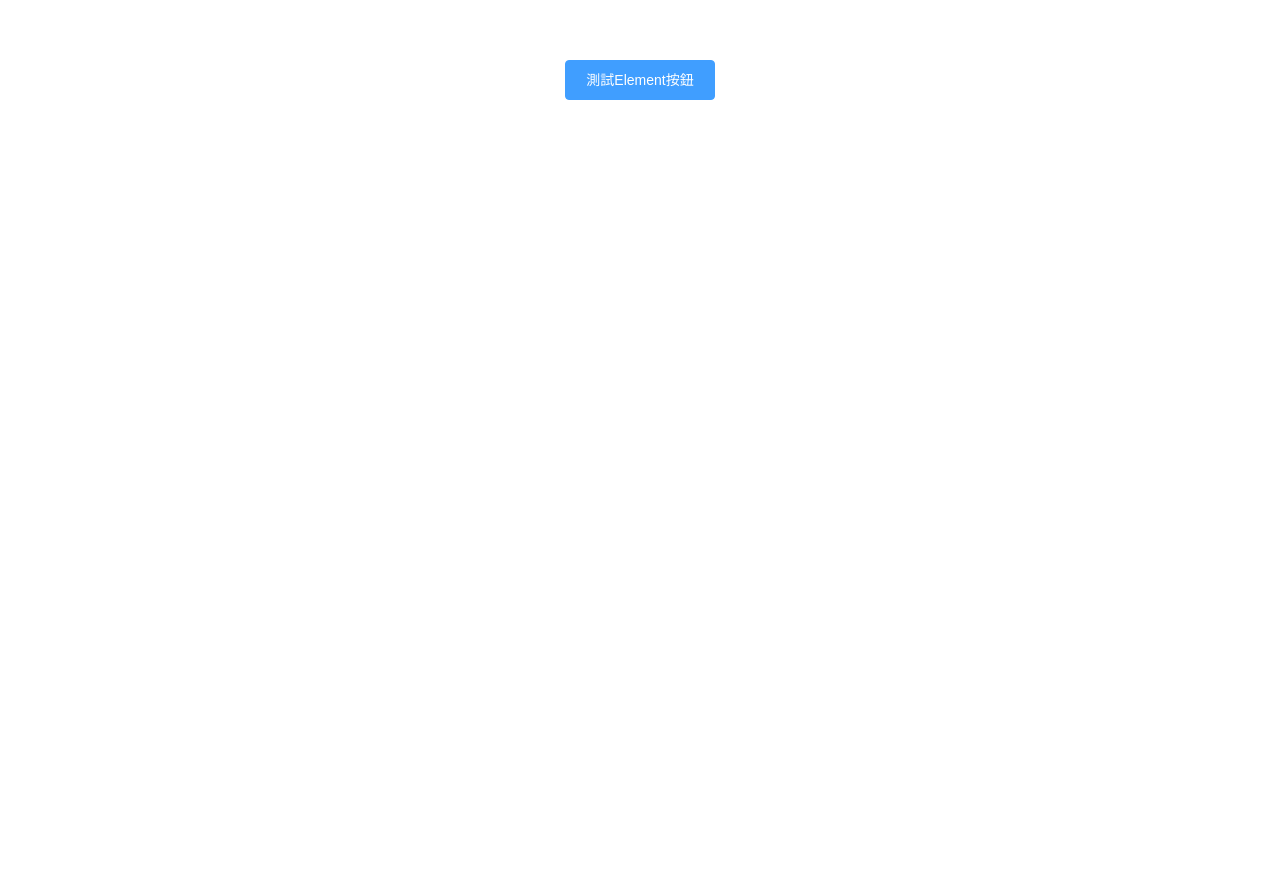
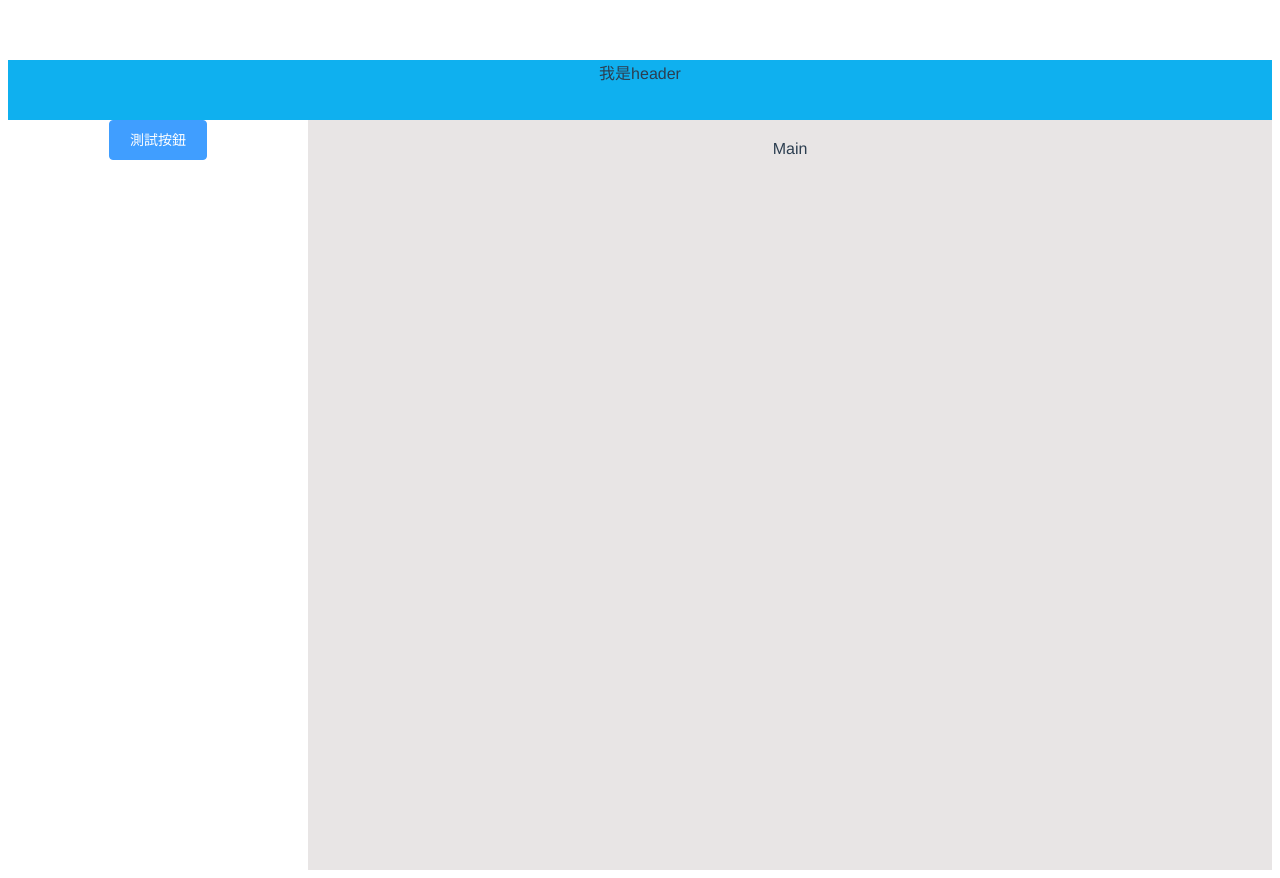
Before and after one commit to YoLo9803/sms_provider, a Vue app: page /#/page in a window 1280 px wide. Before the commit the page ends 800 px from the top, so only its background shows below. Built offline with nearby package versions, Linux system fonts and the light colour scheme.

Commit message:
add bootstrap sass & page新增css範例

```diff
--- a/package.json
+++ b/package.json
@@ -9,10 +9,13 @@
   },
   "dependencies": {
     "axios": "^0.20.0",
+    "bootstrap": "^4.5.2",
     "core-js": "^3.6.5",
     "element-ui": "^2.13.2",
     "install": "^0.13.0",
+    "node-sass": "^4.14.1",
     "npm": "^6.14.8",
+    "sass-loader": "^10.0.2",
     "vue": "^2.6.11",
     "vue-axios": "^2.1.5",
     "vue-router": "^3.4.3"
--- a/src/pages/page.vue
+++ b/src/pages/page.vue
@@ -1,6 +1,14 @@
 <template>
-    <div>
-        <el-button type='primary'>測試Element按鈕</el-button>
+    <div id="app">
+        <el-container>
+        <el-header class="header">我是header</el-header>
+        <el-container class="content">
+            <el-aside class="aside">
+                <el-button type='primary'>測試按鈕</el-button>
+            </el-aside>
+            <el-main class="main">Main</el-main>
+        </el-container>
+        </el-container>
     </div>
 </template>
 
@@ -11,3 +19,18 @@ export default {
     }
 }
 </script>
+
+<style lang="scss">
+.header {
+  background-color: #0fb0ef;
+}
+.content {
+  height:calc(100vh - 50px);
+  .aside {
+    width: 200px;
+  }
+  .main {
+    background-color: #e8e5e5;
+  }
+}
+</style>
```
Also changed, not shown: 1 other file (tests, documents, lock files or other folders).
